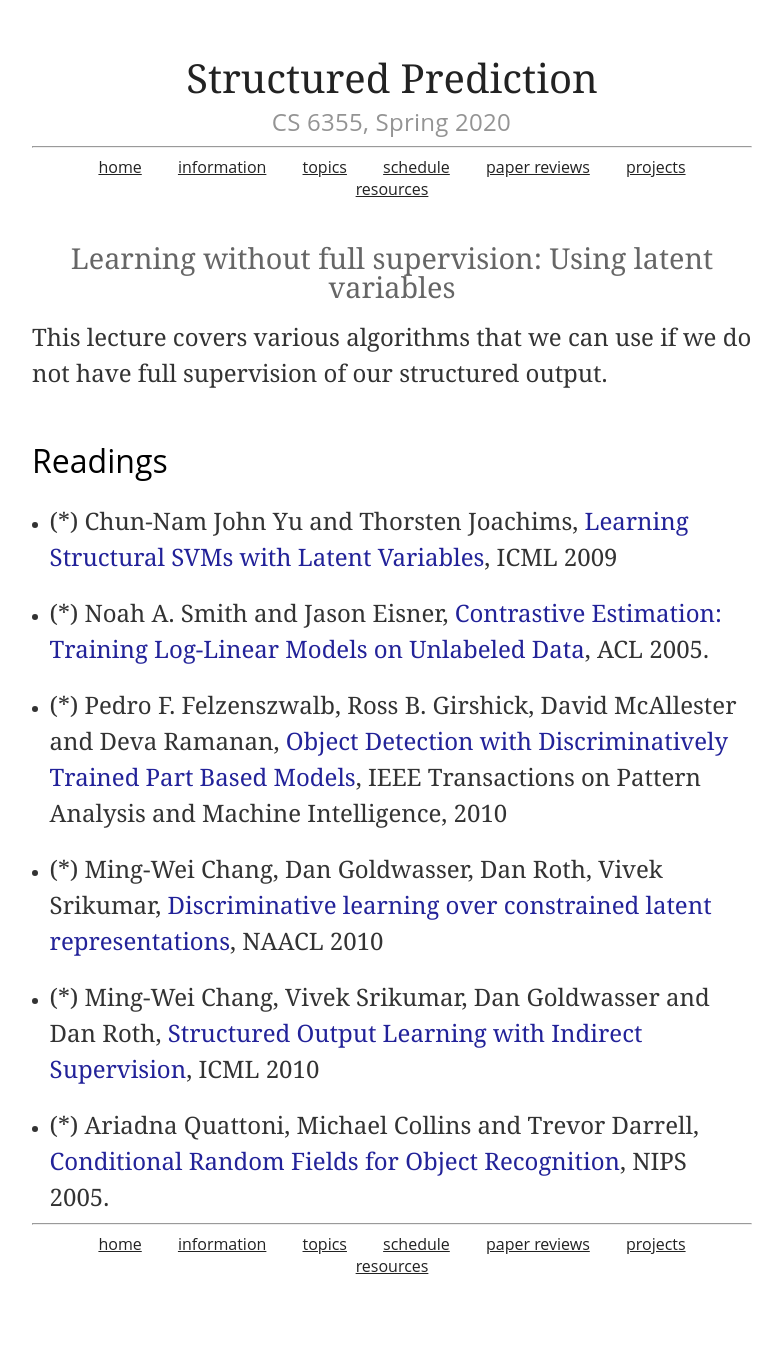
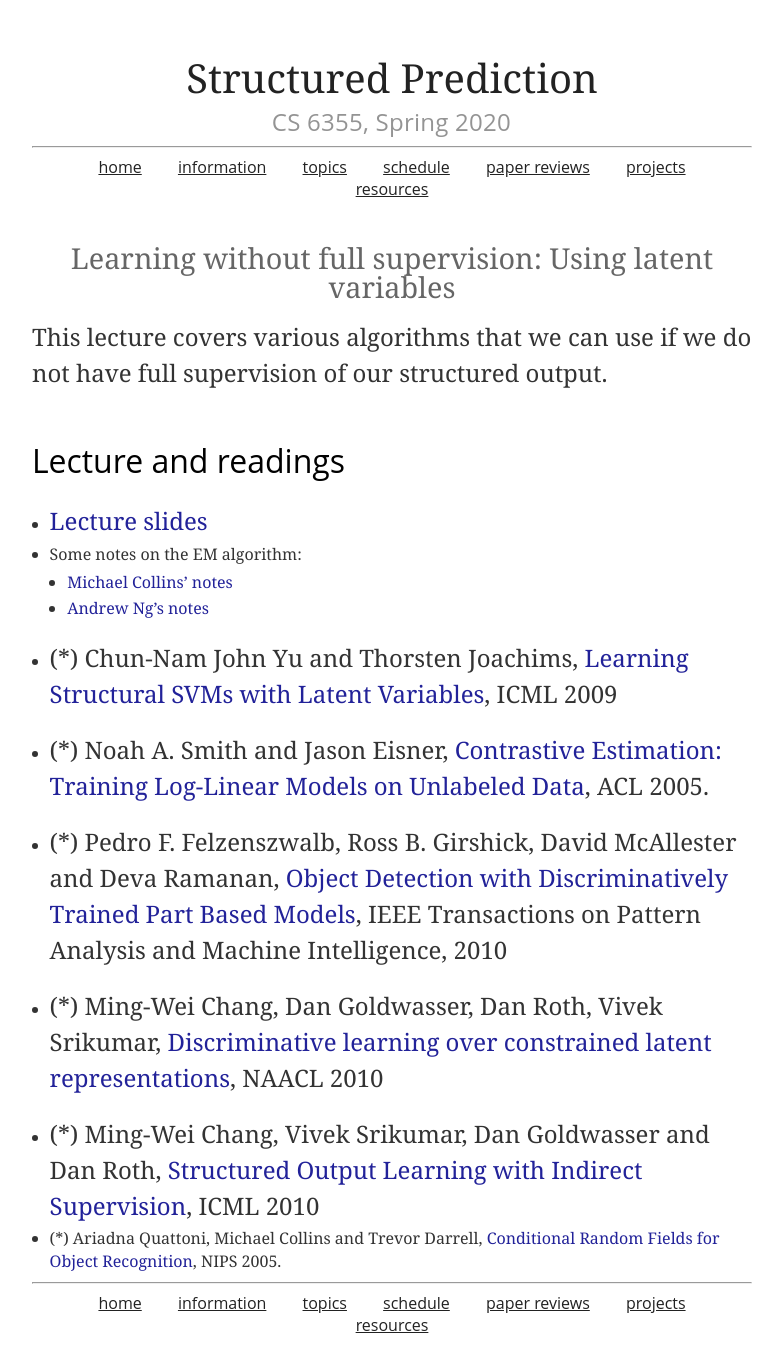
Before and after one commit to svivek/structured-prediction, a Jekyll site: the page built from lectures/latent.md, in a window 1280 px wide. Shown: the whole page, without its empty margins (248-1031 px from the left). Built offline with Jekyll 4.4.1, drawn with Linux system fonts in a browser that asks for light colours; before the commit the page ends 1303 px from its top, so only the background shows below that.

Commit message:
updated latent variables

```diff
--- a/lectures/latent.md
+++ b/lectures/latent.md
@@ -9,8 +9,13 @@
 This lecture covers various algorithms that we can use if we do not
 have full supervision of our structured output.
 
+### Lecture and readings
 
-### Readings
+- [Lecture slides]({{site.lectures}}/slides/weak-supervision/weak-supervision.pdf)
+
+- Some notes on the EM algorithm:
+  - [Michael Collins' notes](http://www.cs.columbia.edu/~mcollins/em.pdf)
+  - [Andrew Ng's notes](http://cs229.stanford.edu/notes/cs229-notes8.pdf)
 
 -   (\*) Chun-Nam John Yu and Thorsten Joachims, [Learning Structural
     SVMs with Latent
```
